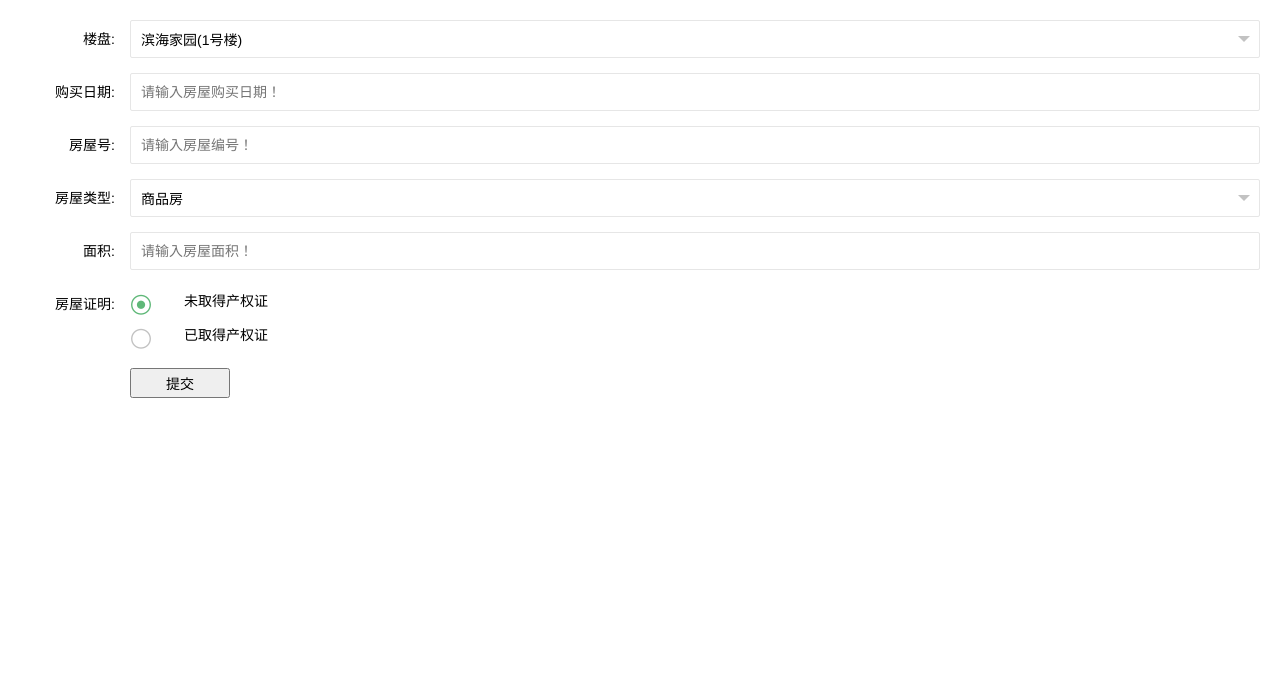
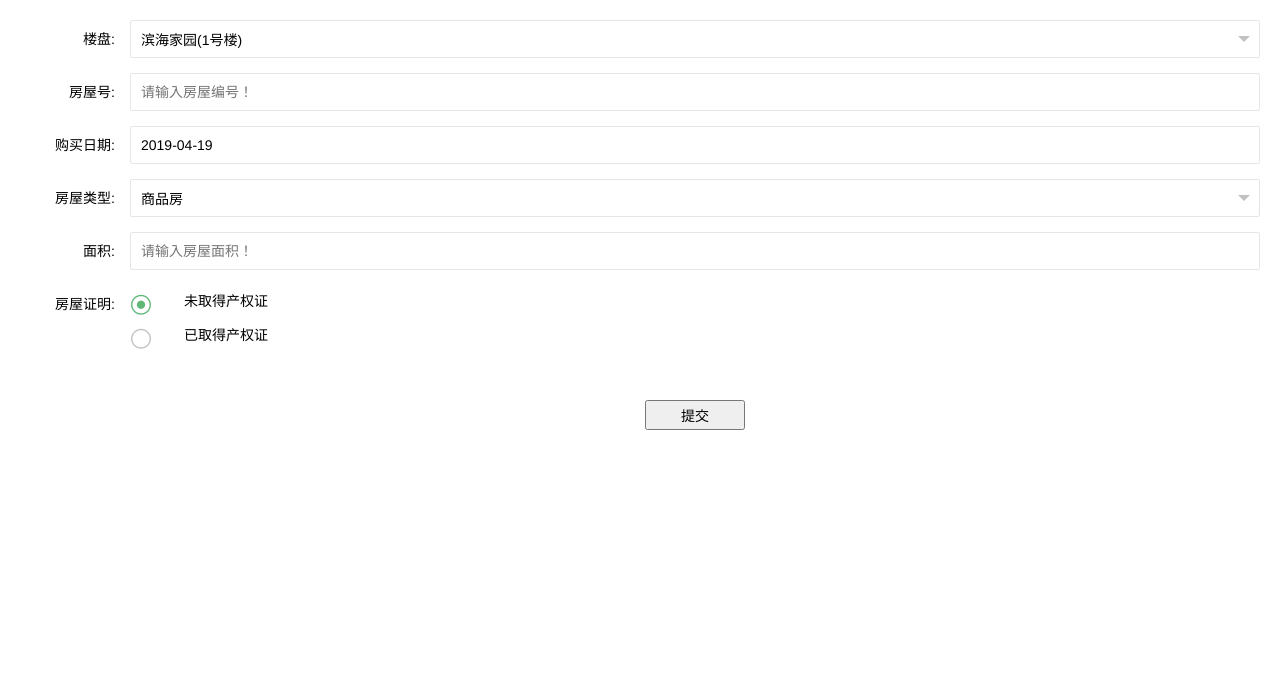
Before and after one commit to owen-rpx/RainGod, a Flask app: page /admin/householdmgr_change/ in a window 1280 px wide. Shown: the top 676 px of the page. Run offline with Flask 2, Linux system fonts and the light colour scheme; the visitor is signed in with stand-in values (Sample User, id 1); data comes from the database, SQL or seed files in the repository.

Commit message:
修改表单

```diff
--- a/app/admin/forms.py
+++ b/app/admin/forms.py
@@ -1,5 +1,6 @@
 # -*- coding:utf-8 -*-
-
+import time
+from datetime import datetime,timedelta
 from flask_wtf import FlaskForm
 from wtforms import StringField, PasswordField, SubmitField, SelectField, TextAreaField, FloatField, IntegerField,RadioField
 from wtforms.validators import DataRequired
@@ -351,7 +352,8 @@ class HuForm(FlaskForm):
             "lay-verify":"requied",
             "class":"layui-input",
             "placeholder":"请输入房屋购买日期！",
-        }
+        },
+        default=datetime.strftime(datetime.now(),"%Y-%m-%d"),
     )
     huxinxiHouse_cer=RadioField(
         label="房屋证明",
--- a/app/admin/views.py
+++ b/app/admin/views.py
@@ -211,7 +211,7 @@ def estateMgr_change():
     form=LouPanForm(XiaoQu)
     if form.validate_on_submit():
         data = form.data
-        isExist = LouPan.query.filter_by(buildingno=data['Lou_number']).count()
+        isExist = LouPan.query.filter_by(buildingno=data['Lou_number'],xiaoqu_id=data['xiaoqu_option']).count()
         if isExist > 0:
             flash('添加失败,已存在!')
             return redirect(url_for("admin.estateMgr_change"))
@@ -249,14 +249,11 @@ def householdMgr():
 @admin_login_req
 def householdmgr_change():
     form=HuForm(LouPan)
-    print(form.data)
     if form.validate_on_submit():
         data = form.data
-        print("ssssssssssss")
-        isExist = HuXinXi.query.filter_by(roomno=data['huxinxiRoomno']).count()
-        print(isExist)
+        isExist = HuXinXi.query.filter_by(roomno=data['huxinxiRoomno'],loupan_id=data['loupan_option']).count()
         if isExist >0:
-            flash('添加失败')
+            flash('添加失败,已存在!')
             return redirect(url_for("admin.householdmgr_change"))
         huXinxi = HuXinXi(
             roomno=data['huxinxiRoomno'],
--- a/app/templates/admin/estatemgr_change.html
+++ b/app/templates/admin/estatemgr_change.html
@@ -9,7 +9,7 @@
     <div class="layui-form-item"><label class="layui-form-label">楼号:</label><div class="layui-input-block">
       {{form.Lou_number}}
     </div></div>
-    <div class="layui-form-item"><div class="layui-input-block">
+    <div class="layui-form-item"><div class="layui-input-block" style="text-align:center">
         {{ form.csrf_token }} {{form.submit}}
     </div></div>
 
--- a/app/templates/admin/householdmgr.html
+++ b/app/templates/admin/householdmgr.html
@@ -51,7 +51,7 @@ layui.use('table', function(){
             title: '户管理',
             type: 2,
             skin: 'layui-layer-rim', //加上边框
-            area: ['500px', '500px'], //宽高
+            area: ['500px', '550px'], //宽高
             content: ['/admin/householdmgr_change','no'], //弹出的页面
             shadeClose: true, //点击遮罩关闭
         });
--- a/app/templates/admin/householdmgr_change.html
+++ b/app/templates/admin/householdmgr_change.html
@@ -1,18 +1,18 @@
 {% extends "admin/bases.html" %}
 {% block content %}
 <script type="text/javascript" src="{{url_for('static',filename='js/lib/layui/layui.js',tsc=tscv)}}"></script>
-<div style="margin:20px; height: 200px;">
+<div style="margin:20px; height: 300px;">
   <form method="post" class="layui-form" >
     <!--<div class="layui-form-item"><label class="layui-form-label">角色名</label><div class="layui-input-block"><input type="text" name="rolename" required  lay-verify="required" placeholder="请输入角色名" autocomplete="off" class="layui-input"></div></div>
   -->
   <div class="layui-form-item"><label class="layui-form-label">楼盘:</label><div class="layui-input-block">
     {{form.loupan_option}}
   </div></div>
+  <div class="layui-form-item"><label class="layui-form-label">房屋号:</label><div class="layui-input-block">
+    {{form.huxinxiRoomno}}
+  </div></div>
   <div class="layui-form-item"><label class="layui-form-label">购买日期:</label><div class="layui-input-block">
     {{form.huxinxiHouse_by_dt}}
-  </div></div>
-  <div class="layui-form-item"><label class="layui-form-label">房屋号:</label><div class="layui-input-block">
-    {{form.huxinxiRoomno}}
   </div></div>
   <div class="layui-form-item"><label class="layui-form-label">房屋类型:</label><div class="layui-input-block">
       {{form.huxinxiHouse_type}}
@@ -24,8 +24,8 @@
       <div class="layui-form-item"><label class="layui-form-label">房屋证明:</label><div class="layui-input-block">
         {{form.huxinxiHouse_cer}}
       </div></div>
-
-    <div class="layui-form-item"><div class="layui-input-block">
+      <br><br>
+    <div class="layui-form-item"><div class="layui-input-block" style="text-align:center">
         {{ form.csrf_token }} {{form.submit}}
     </div></div>
 
@@ -56,6 +56,7 @@
         var laydate = layui.laydate;
         laydate.render({
           elem: '#huxinxiHouse_by_dt'
+
         });
       });
  </script>
--- a/app/templates/admin/subdistrictmgr.html
+++ b/app/templates/admin/subdistrictmgr.html
@@ -49,7 +49,7 @@ layui.use('table', function(){
             title: '小区维护',
             type: 2,
             skin: 'layui-layer-rim', //加上边框
-            area: ['500px', '600px'], //宽高
+            area: ['500px', '300px'], //宽高
             content: ['/admin/subdistrictmgr_change','no'], //弹出的页面
             shadeClose: true, //点击遮罩关闭
             // success: function (layero, index) {
--- a/app/templates/admin/subdistrictmgr_change.html
+++ b/app/templates/admin/subdistrictmgr_change.html
@@ -9,7 +9,7 @@
   <div class="layui-form-item"><label class="layui-form-label">管理地址:</label><div class="layui-input-block">
       {{form.xiaoquAdd}}
     </div></div>
-    <div class="layui-form-item"><div class="layui-input-block">
+    <div class="layui-form-item"><div class="layui-input-block" style="text-align:center">
         {{ form.csrf_token }} {{form.submit}}
     </div></div>
 
```
